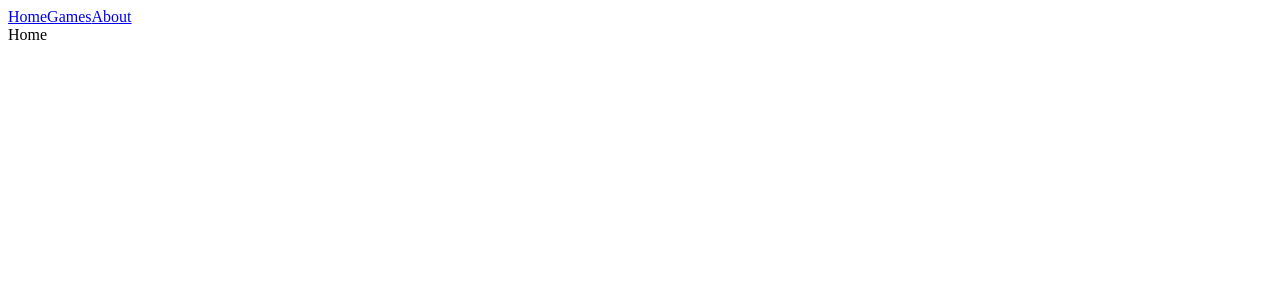
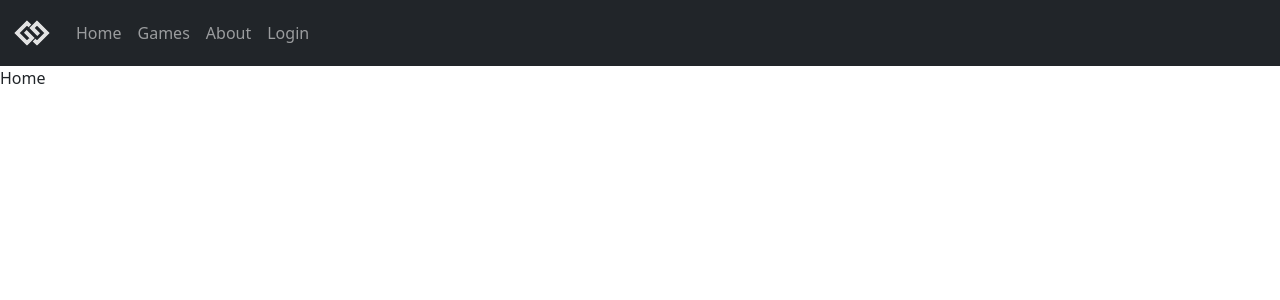
Before and after one commit to NicolasMonta1807/videogames-reviews, a React (Vite) app: page / in a window 1280 px wide. Shown: the top 300 px of the page. Built offline with nearby package versions, Linux system fonts and the light colour scheme.

Commit message:
creating navbar

```diff
--- a/package.json
+++ b/package.json
@@ -10,7 +10,9 @@
     "preview": "vite preview"
   },
   "dependencies": {
+    "bootstrap": "^5.3.0",
     "react": "^18.2.0",
+    "react-bootstrap": "^2.8.0",
     "react-dom": "^18.2.0",
     "react-router-dom": "^6.14.0"
   },
--- a/src/components/Menu.jsx
+++ b/src/components/Menu.jsx
@@ -1,13 +1,35 @@
+import { Navbar, Nav, Container } from 'react-bootstrap'
 import { Link } from 'react-router-dom'
 
 const Menu = () => {
   return (
     <header>
-      <nav>
-        <Link to='/'>Home</Link>
-        <Link to='/games'>Games</Link>
-        <Link to='/about'>About</Link>
-      </nav>
+      <Navbar bg='dark' variant='dark' expand='lg'>
+        <Container fluid>
+          <Navbar.Brand as={Link} to='/'>
+            <img
+              src='/gg.svg'
+              alt='Rate.GG logo'
+              width='40'
+              height='40'
+              className='d-inline-block align-top'
+            />
+          </Navbar.Brand>
+          <Navbar.Toggle aria-controls='navbarScroll' />
+          <Navbar.Collapse id='navbarScroll'>
+            <Nav
+              className='me-auto my-2 my-lg-0'
+              style={{ maxHeight: '100px' }}
+              navbarScroll
+            >
+              <Nav.Link as={Link} to='/'>Home</Nav.Link>
+              <Nav.Link as={Link} to='/games'>Games</Nav.Link>
+              <Nav.Link as={Link} to='/about'>About</Nav.Link>
+              <Nav.Link as={Link} to='/login'>Login</Nav.Link>
+            </Nav>
+          </Navbar.Collapse>
+        </Container>
+      </Navbar>
     </header>
   )
 }
--- a/src/main.jsx
+++ b/src/main.jsx
@@ -1,6 +1,7 @@
 import React from 'react'
 import ReactDOM from 'react-dom/client'
 import App from './App.jsx'
+import 'bootstrap/dist/css/bootstrap.min.css'
 
 ReactDOM.createRoot(document.getElementById('root')).render(
   <App />
```
Also changed, not shown: public/gg.svg (added), 1 other file (tests, documents, lock files or other folders).
